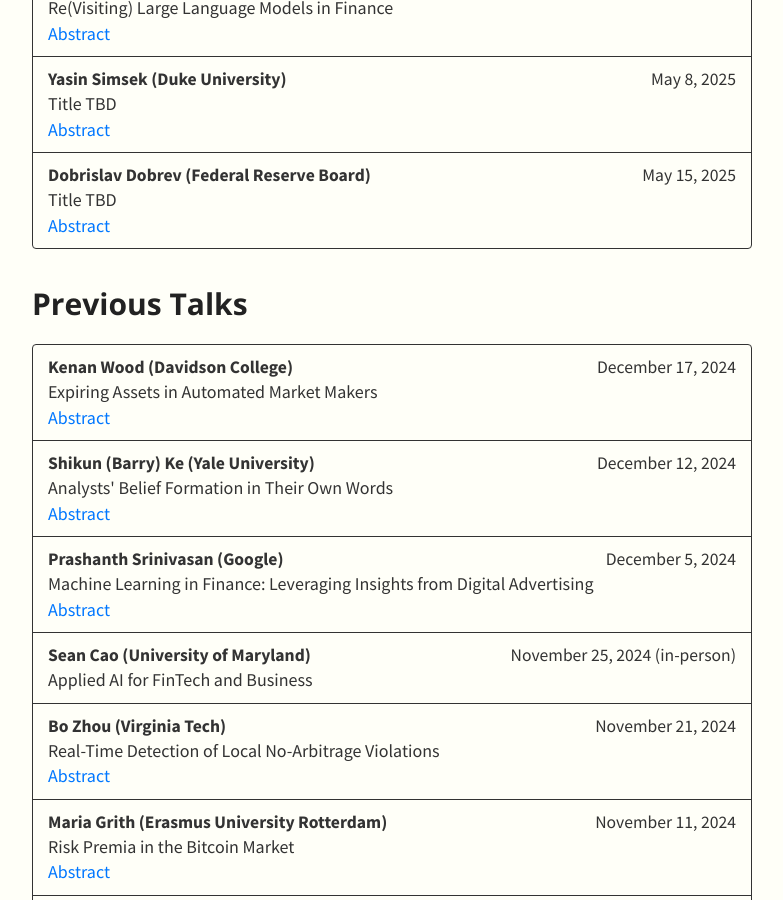
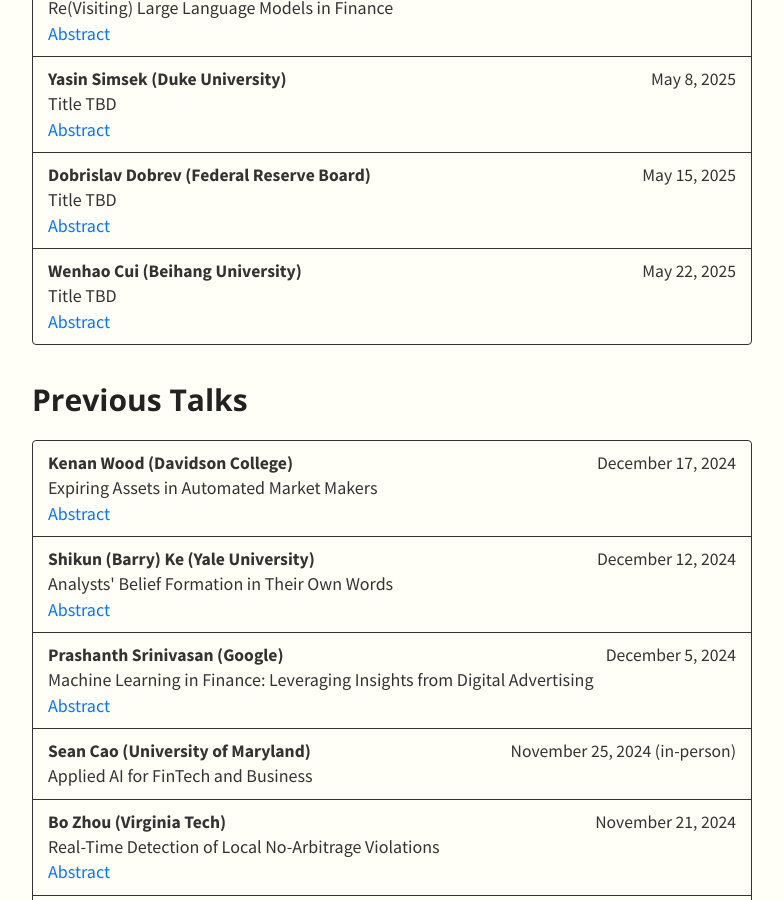
Before and after one commit to SML-Fin/SML-Fin.github.io, a Jekyll site: the page built from index.md, in a window 1280 px wide and 900 px high, scrolled down 1287 px. Shown: the whole window, without its empty margins (248-1031 px from the left). Built offline with Jekyll 4.4.1, drawn with Linux system fonts in a browser that asks for light colours; nearby versions of some CDN libraries; our own code applies the rules of GitHub Pages for plain Markdown files.

Commit message:
Update talks.yml

```diff
--- a/_data/talks.yml
+++ b/_data/talks.yml
@@ -38,6 +38,10 @@
       abstract: TBD
     - speaker: Dobrislav Dobrev (Federal Reserve Board)
       date: May 15, 2025
+      title: Title TBD
+      abstract: TBD
+    - speaker: Wenhao Cui (Beihang University)
+      date: May 22, 2025
       title: Title TBD
       abstract: TBD
 
```
